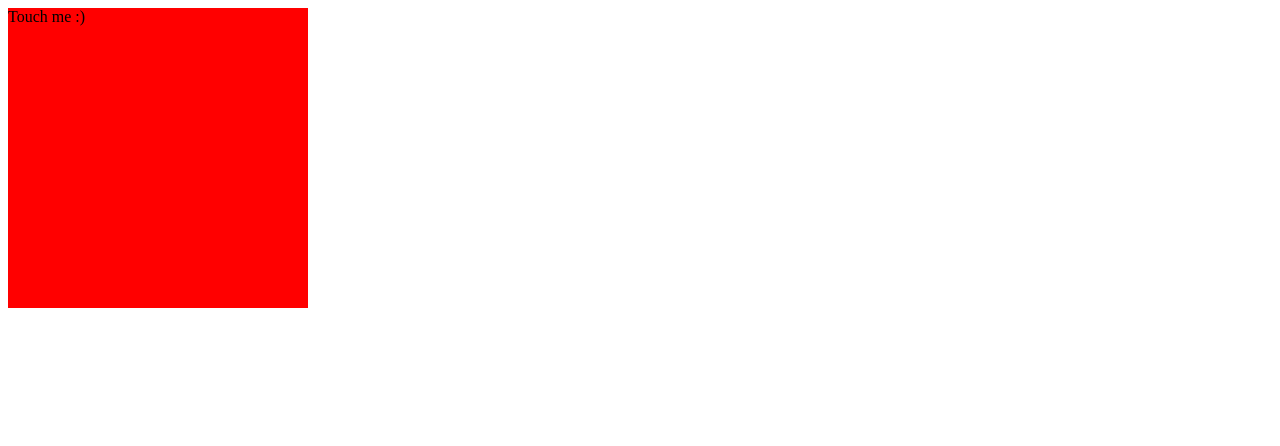
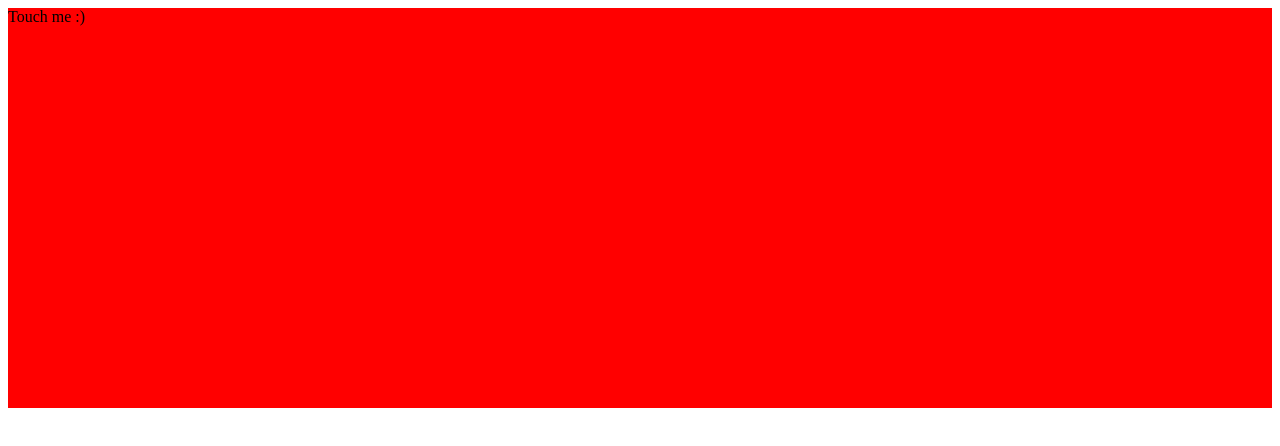
Before and after one commit to olliecaine/FeedHenryGestures, a plain HTML site: page hammer-js.html in a window 1280 px wide. Drawn offline with nearby package versions, Linux system fonts and the light colour scheme.

Commit message:
moving to external css

```diff
--- a/hammer-js.html
+++ b/hammer-js.html
@@ -4,17 +4,16 @@
 		<script src="https://ajax.googleapis.com/ajax/libs/jquery/1.7.2/jquery.min.js"></script>
 		<script src="libs/hammer/hammer.js"></script>
 		<script src="libs/hammer/jquery.specialevent.hammer.js"></script>
+		<link href="styles.css" type="text/css" rel="stylesheet">
 	</head>
 	<body>
-		<div style="width:300px;height:300px;background-color:red" id="swipeme">
+		<div id="red">
 			Touch me :)
-		</div>
-		<div id="output">
 		</div>
 		<script>
 			(function ($) {
-				var $sw = $('#swipeme'),
-					$output = $('#output');
+				var $sw = $('#red'),
+					$output = $sw;
 
 				$sw.on('hold tap swipe doubletap transformstart transform transformend dragstart drag dragend swipe release', function (event) {
 					event.preventDefault();
--- /dev/null
+++ b/styles.css
@@ -0,0 +1,6 @@
+#red{
+	width:100%;
+	height:100%;
+	background-color:red;
+	min-height:400px;
+}
```
